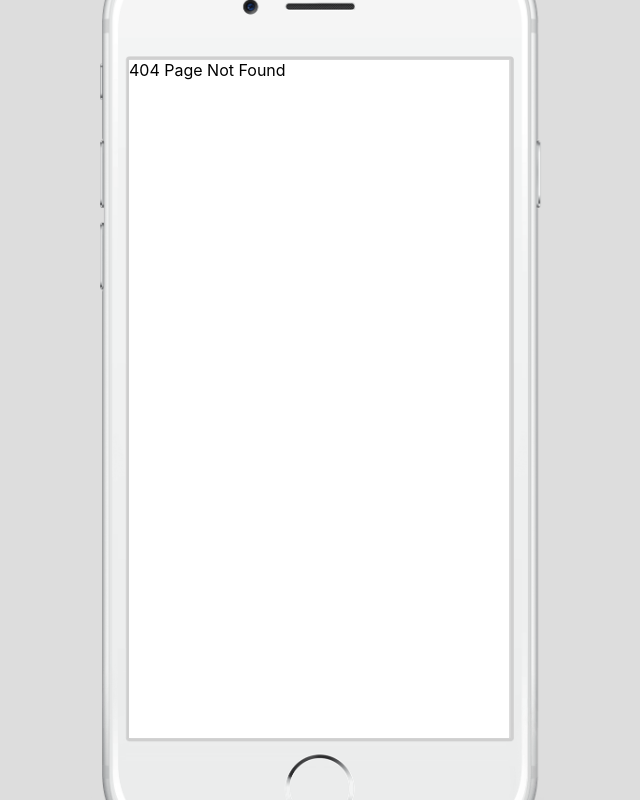
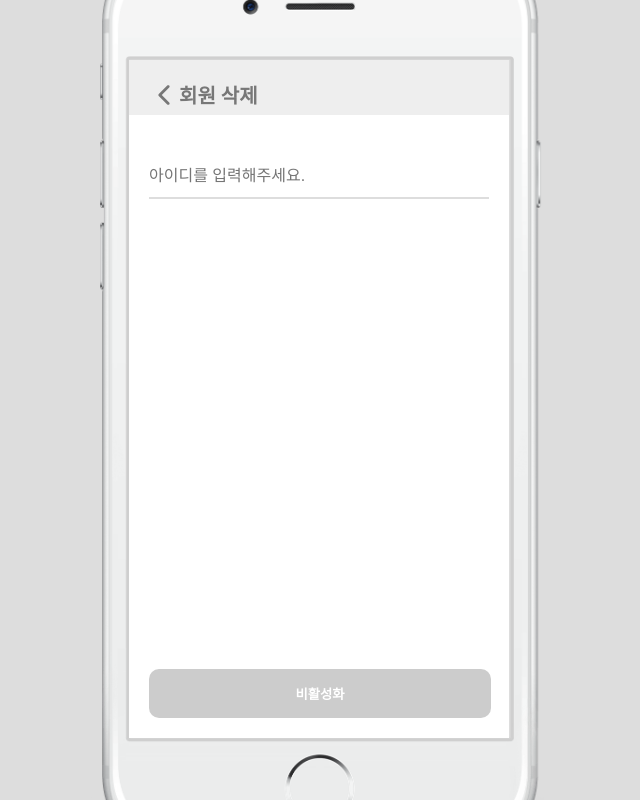
Before and after one commit to BlackMoreCode/MiniProject, a React (Create React App) app: page /deleteMember in a window 1280 px wide. Before the commit this address had no page. Shown: the whole page, without its empty margins (318-958 px from the left). Built offline with nearby package versions, Linux system fonts and the light colour scheme; a web font is replaced by a local one.

Commit message:
회원탈퇴 구현 완료

```diff
--- a/src/api/AxiosApi.js
+++ b/src/api/AxiosApi.js
@@ -169,6 +169,26 @@ export const AxiosApi = {
     }
   },
 
+  // 회원 정보 삭제
+  deleteMember: async (id, password) => {
+    try {
+      const response = await axios.post(`${BACKEND_DOMAIN}/members/delete`, {
+        id,
+        password
+      });
+      if (response.status === 200 && response.data.success) {
+        return true;
+      } else {
+        // success가 false이면 백엔드 응답 구조 상 원래 항상 catch로 가야하기 때문에
+        // 이 라인에 도달하는 경우는 알 수 없는 응답으로 처리했습니다.
+        throw new Error("알 수 없는 응답");
+      }
+    } catch (error) {
+      console.error(error);
+      return false;
+    }
+  },
+
   getUserDetails: async (id) => {
     try {
       const response = await axios.post(`${BACKEND_DOMAIN}/members/get`, {
--- /dev/null
+++ b/src/pages/MyPage/DeleteMember.jsx
@@ -0,0 +1,232 @@
+import React, { useContext, useEffect, useRef, useState } from "react";
+import AxiosApi from "../../api/AxiosApi";
+
+import { LoginContext } from "../../contexts/LoginContext";
+import { Container, Div } from "./MyPageStyles";
+import { useNavigate } from "react-router-dom";
+import { IoIosArrowBack } from "react-icons/io";
+
+const DeleteMember = () => {
+  const { userId, userPassword } = useContext(LoginContext);
+  const [inputId, setInputId] = useState("");
+  const [idMessage, setIdMessage] = useState("");
+  const [idCheck, setIdCheck] = useState(false);
+
+  const [currentEmail, setCurrentEmail] = useState("");
+  const [inputEmail, setInputEmail] = useState("");
+  const [emailMessage, setEmailMessage] = useState("");
+  const [emailCheck, setEmailCheck] = useState(false);
+
+  const [inputPassword, setInputPassword] = useState("");
+  const [passwordMessage, setPasswordMessage] = useState("");
+  const [passwordCheck, setPasswordCheck] = useState(false);
+
+  const [inputPassword2, setInputPassword2] = useState("");
+  const [passwordMessage2, setPasswordMessage2] = useState("");
+  const [passwordCheck2, setPasswordCheck2] = useState("");
+
+  const { isDarkMode } = useContext(LoginContext); // Dark 모드
+
+  const { logout } = useContext(LoginContext);
+
+  const inputRef = useRef([]);
+
+  const navigate = useNavigate();
+
+  //백엔드로서부터 데이터 받기 위한 프로토타입.
+  useEffect(() => {
+    const fetchUserDetails = async () => {
+      try {
+        const userInfo = await AxiosApi.getUserDetails(userId);
+        setCurrentEmail(userInfo.email);
+      } catch (error) {
+        console.error("Failed to fetch user details:", error);
+      }
+    };
+    if (userId) fetchUserDetails();
+  }, [userId]);
+
+  // 페이지 열 때 커서 포커싱
+  useEffect(() => {
+    if (inputRef.current[0]) {
+      inputRef.current[0].focus();
+    }
+  }, []);
+
+  // 아이디 체크
+  const onChangeId = (e) => {
+    const input = e.target.value;
+    setInputId(input);
+
+    if(input === userId){
+      setIdMessage("아이디가 같습니다.");
+      setIdCheck(true);
+      inputRef.current[1].focus();
+    } else {
+      setIdMessage("아이디가 같지 않습니다.");
+      setIdCheck(false);
+    }
+  }
+  useEffect((idCheck, emailCheck, passwordCheck) => {
+    if (inputRef.current[1]) {
+      inputRef.current[1].focus();
+    }
+    if (inputRef.current[2]) {
+      inputRef.current[2].focus();
+    }
+    if (inputRef.current[3]) {
+      inputRef.current[3].focus();
+    }
+  }, [idCheck, emailCheck, passwordCheck]);
+
+  // 이메일 체크
+  const onChangeEmail = (e) => {
+    const input = e.target.value;
+    setInputEmail(input);
+
+    if(currentEmail === input) {
+      setEmailMessage("이메일이 같습니다.");
+      setEmailCheck(true);
+      inputRef.current[2].focus();
+    } else {
+      setEmailMessage("이메일이 같지 않습니다.");
+      setEmailCheck(false);
+    }
+  };
+
+  // 현재 비밀번호 확인
+  const onChangePassword = (e) => {
+    const input = e.target.value;
+    setInputPassword(input);
+    if(input === userPassword) {
+      setPasswordMessage("비밀번호가 일치합니다.");
+      setPasswordCheck(true);
+      inputRef.current[3].focus();
+    } else {
+      setPasswordMessage("비밀번호가 일치하지 않습니다.");
+      setPasswordCheck(false);
+    }
+  };
+
+  // 비밀번호 확인 체크
+  const onChangePassword2 = (e) => {
+    const input = e.target.value;
+    setInputPassword2(input);
+
+    if(input === userPassword) {
+      setPasswordMessage2("비밀번호가 일치합니다.");
+      setPasswordCheck2(true);
+    } else {
+      setPasswordMessage("비밀번호가 일치하지 않습니다.");
+      setPasswordCheck2(false);
+    }
+  };
+
+  // 회원 정보 삭제 기능
+  const handleDeleteMember = async (e) => {
+    // e.preventDefault(); // 기본 동작 방지
+    try {
+      await AxiosApi.deleteMember(inputId, inputPassword);
+      alert("회원 삭제가 완료되었습니다.");
+      logout();
+      navigate("/intro");
+    } catch (error) {
+      console.error("Failed to update profile:", error);
+      alert("회원 삭제에 실패했습니다. 다시 시도해주세요.");
+    }
+  };
+
+  return (
+    <Container>
+      <Div className={isDarkMode ? "phone-container-dark" : "phone-container" }>
+        <div className="profile-header">
+          <button onClick={()=>navigate("/mypage")} className="backBtn">
+            <IoIosArrowBack />
+          </button>
+          <p onClick={()=>navigate("/mypage")} className="mypage-title">회원 삭제</p>
+        </div>
+
+        <form className="profile-form">
+          <div className="inputBox">
+            <input
+              type="text"
+              placeholder="아이디를 입력해주세요."
+              value={inputId}
+              ref={(el) => (inputRef.current[0] = el)}
+              onChange={onChangeId}
+              className="profile-inputRqd"
+              readOnly={idCheck}
+              required
+            />
+            {inputId.length > 0 && (
+              <p className={`message${idCheck ? "On" : "Off"}`}>{idMessage}</p>
+            )}
+          </div>
+
+          <div className={idCheck ? "inputBox" : "inputBox-invisible"}>
+            <input
+              type="email"
+              placeholder="이메일을 입력해주세요."
+              value={inputEmail}
+              ref={(el) => (inputRef.current[1] = el)}
+              onChange={onChangeEmail}
+              className="profile-input"
+              readOnly={emailCheck}
+              required
+            />
+            {inputEmail.length > 0 && (
+              <p className={`message${emailCheck ? "On" : "Off"}`}>{emailMessage}</p>
+            )}
+          </div>
+
+          <div className={emailCheck ? "inputBox" : "inputBox-invisible"}>
+            <input
+              type="password"
+              placeholder="현재 비밀번호를 입력해주세요."
+              value={inputPassword}
+              ref={(el) => (inputRef.current[2] = el)}
+              onChange={onChangePassword}
+              className="profile-input"
+              readOnly={passwordCheck}
+              required
+            />
+            {inputPassword.length > 0 && (
+              <p className={`message${passwordCheck ? "On" : "Off"}`}>
+                {passwordMessage}
+              </p>
+            )}
+          </div>
+
+          <div className={passwordCheck ? "inputBox" : "inputBox-invisible"}>
+            <input
+              type="password"
+              placeholder="비밀번호를 다시 입력해주세요."
+              value={inputPassword2}
+              ref={(el) => (inputRef.current[3] = el)}
+              onChange={onChangePassword2}
+              className="profile-input"
+              readOnly={passwordCheck2}
+              required
+            />
+            {inputPassword2.length > 0 && (
+              <p className={`message${passwordCheck2 ? "On" : "Off"}`}>
+                {passwordMessage2}
+              </p>
+            )}
+          </div>
+
+          <button
+            type="button"
+            className="submitBtn"
+            disabled={!passwordCheck2}
+            onClick={handleDeleteMember}
+          >
+            {passwordCheck2 ? "회원 탈퇴" : "비활성화"}
+          </button>
+        </form>
+      </Div>
+    </Container>
+  );
+};
+
+export default DeleteMember;
--- a/src/pages/MyPage/MyPage.jsx
+++ b/src/pages/MyPage/MyPage.jsx
@@ -4,7 +4,6 @@ import { useNavigate } from "react-router-dom";
 import { useContext, useEffect, useState } from "react";
 // import { FontContext } from "../../contexts/FontContext";
 
-import leftArrowIcon from "../../assets/icons/left-arrow.png";
 import { Container, Div } from "./MyPageStyles";
 import { LoginContext } from "../../contexts/LoginContext";
 
@@ -54,7 +53,7 @@ const MyPage = (/* 유저 아이디 받기?? */) => {
               <button className="link-button">폰트 변경</button>
             </div>
 
-            <div /* onClick={()=>navigate("/changeTheme")} */className="linkBox box3">
+            <div className="linkBox box3">
               <div className="link-icon">
                 {isDarkMode ? <IoMoonOutline /> : <FiSun />}
               </div>
@@ -83,7 +82,7 @@ const MyPage = (/* 유저 아이디 받기?? */) => {
               <button className="link-button">알림 사운드 변경</button>
             </div>
 
-            <div className="linkBox">
+            <div onClick={()=>navigate("/deleteMember")} className="linkBox">
               <div className="link-icon">
                 <PiSignOut />
               </div>
@@ -96,39 +95,3 @@ const MyPage = (/* 유저 아이디 받기?? */) => {
   );
 };
 export default MyPage;
-
-// 백엔드 정리되고 닷 ㅣ테스트
-// import React, { useContext, useEffect, useState } from "react";
-// import AxiosApi from "../../api/AxiosApi";
-// import { UserContext } from "../../contexts/UserContext";
-
-// const MyPage = () => {
-//   const { userId } = useContext(UserContext);
-//   const [userDetails, setUserDetails] = useState(null);
-
-//   useEffect(() => {
-//     const fetchUserDetails = async () => {
-//       try {
-//         const response = await AxiosApi.getUserDetails(userId);
-//         setUserDetails(response);
-//       } catch (error) {
-//         console.error("Failed to fetch user details:", error);
-//       }
-//     };
-
-//     if (userId) fetchUserDetails();
-//   }, [userId]);
-
-//   if (!userDetails) return <p>Loading user details...</p>;
-
-//   return (
-//     <div>
-//       <h1>마이 페이지</h1>
-//       <p>이메일: {userDetails.email}</p>
-//       <p>닉네임: {userDetails.nickname}</p>
-//       <p>회원가입한 날짜: {new Date(userDetails.registrationDate).toLocaleDateString()}</p>
-//     </div>
-//   );
-// };
-
-// export default MyPage;
--- a/src/pages/MyPage/MyPageStyles.jsx
+++ b/src/pages/MyPage/MyPageStyles.jsx
@@ -246,6 +246,12 @@ export const Div = styled.div`
 
   .inputBox {
     position: relative;
+    display: block;
+  }
+
+  .inputBox-invisible {
+    position: relative;
+    display: none;
   }
 
   .profile-inputRqd,
@@ -285,7 +291,7 @@ export const Div = styled.div`
     width: 90%;
     padding: 15px 0;
     margin: 0 20px;
-    background-color: #007bff;
+    background-color: #aaa;
     border: 0;
     border-radius: 10px;
     color: white;
@@ -294,7 +300,7 @@ export const Div = styled.div`
     left: 0;
     bottom: 20px;
     &:hover {
-      background-color: #0a6dce;
+      background-color: #777;
     }
     &:disabled {
       background-color: #ccc;
--- a/src/pages/MyPage/Profile.jsx
+++ b/src/pages/MyPage/Profile.jsx
@@ -301,7 +301,9 @@ const Profile = () => {
             )}
           </div>
 
-          <button className="submitBtn" onClick={handleUpdateProfile} disabled={isDisabled}>프로필 수정</button>
+          <button className="submitBtn" onClick={handleUpdateProfile} disabled={isDisabled}>
+            {isDisabled ? "비활성화" : "프로필 수정"}
+          </button>
         </form>
       </Div>
     </Container>
--- a/src/pages/SignUp/SignUp.jsx
+++ b/src/pages/SignUp/SignUp.jsx
@@ -81,7 +81,7 @@ export const SignUp = () => {
 
     if (isSignUpSuccess) {
       alert("회원 가입 성공");
-      navigate("/");
+      navigate("/intro");
     } else {
       alert("회원 가입 실패, 로그를 확인하세요.");
     }
--- a/src/routes/AppRoutes.jsx
+++ b/src/routes/AppRoutes.jsx
@@ -15,6 +15,7 @@ import ChangePw from "../pages/MyPage/ChangePw";
 import ChangeFont from "../pages/MyPage/ChangeFont";
 import ChangeImage from "../pages/MyPage/ChangeImage";
 import ChangeTheme from "../pages/MyPage/ChangeTheme";
+import DeleteMember from "../pages/MyPage/DeleteMember";
 
 function AppRoutes() {
   return (
@@ -34,6 +35,7 @@ function AppRoutes() {
           <Route path="/changepw" element={<ChangePw />} />
           <Route path="/banner" element={<ChangeImage />} />
           <Route path="/changeTheme" element={<ChangeTheme />} />
+          <Route path="/deleteMember" element={<DeleteMember />} />
 
           <Route path="/intro" element={<Intro />} />
           <Route path="/signup" element={<SignUp />} />
```
